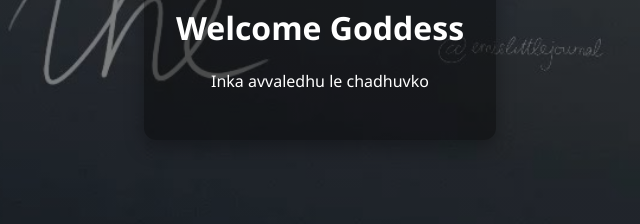
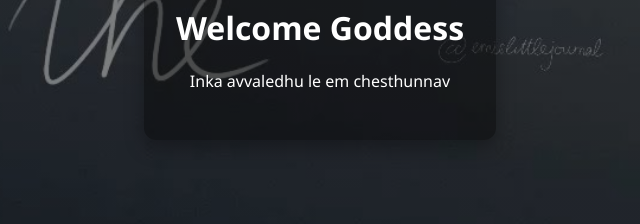
Before and after one commit to lokesh-04L/Goddess-, a plain HTML site: page index.html in a window 1280 px wide. Shown: the part 354-578 px from the top of the page, 320-960 px from the left. Drawn offline with Linux system fonts and the light colour scheme.

Commit message:
Update index.html

```diff
--- a/index.html
+++ b/index.html
@@ -35,7 +35,7 @@
 <body>
   <div class="card">
     <h1> Welcome Goddess </h1>
-    <p> Inka avvaledhu le chadhuvko </p>
+    <p> Inka avvaledhu le em chesthunnav </p>
   </div>
 </body>
 </html>
```
